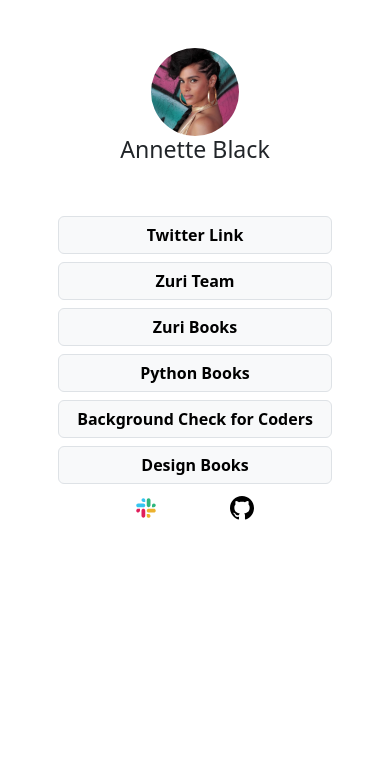
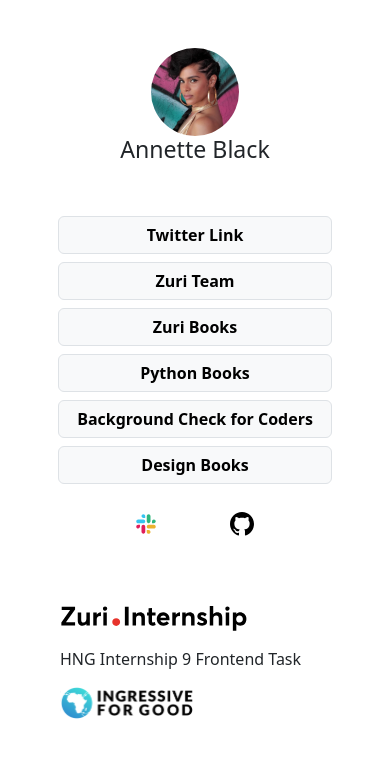
Before and after one commit to Emmanueluko3/hng-task-1, a React (Create React App) app: page / in a window 390 px wide. Shown: the top 758 px of the page. Built offline with nearby package versions, Linux system fonts and the light colour scheme.

Commit message:
footer and links fixed

```diff
--- a/src/App.css
+++ b/src/App.css
@@ -1,38 +1,8 @@
-.App {
-  text-align: center;
-}
 
-.App-logo {
-  height: 40vmin;
-  pointer-events: none;
-}
 
-@media (prefers-reduced-motion: no-preference) {
-  .App-logo {
-    animation: App-logo-spin infinite 20s linear;
+@media (max-width: 600px) {
+  .footer{
+    text-align: start;
+    flex-direction: column;
   }
 }
-
-.App-header {
-  background-color: #282c34;
-  min-height: 100vh;
-  display: flex;
-  flex-direction: column;
-  align-items: center;
-  justify-content: center;
-  font-size: calc(10px + 2vmin);
-  color: white;
-}
-
-.App-link {
-  color: #61dafb;
-}
-
-@keyframes App-logo-spin {
-  from {
-    transform: rotate(0deg);
-  }
-  to {
-    transform: rotate(360deg);
-  }
-}
--- a/src/App.js
+++ b/src/App.js
@@ -4,6 +4,7 @@
 import Icons from './components/icons';
 import slack from "./img/slack.svg";
 import github from "./img/github.svg";
+import Footer from './components/footer';
 
 function App() {
   return (
@@ -13,18 +14,21 @@
       </div>
 
       <div>
-        <Buttons link="" id="twitter" text="Twitter Link" />
+        <Buttons link="https://twitter.com/__froshy" id="twitter" text="Twitter Link" />
         <Buttons link="https://training.zuri.team/" id="btn__zuri" text="Zuri Team" />
         <Buttons link="http://books.zuri.team" id="books" text="Zuri Books" />
         <Buttons link="https://books.zuri.team/python-for-beginners?ref_id=<yourslackname>" id="book__python" text="Python Books" />
         <Buttons link="https://background.zuri.team" id="pitch" text="Background Check for Coders" />
         <Buttons link="https://books.zuri.team/design-rules" id="books__design" text="Design Books" />
       </div>
-      <div className="d-flex justify-content-center">
-        <a href="" className="me-5 btn"><Icons image={slack} alternate="Slack" /></a>
-        <a href="" className="btn"><Icons image={github} alternate="Github" /></a>
+
+      <div className="d-flex justify-content-center my-3">
+        <a href="https://app.slack.com/client/T042F7V19Q8/C041JU70S5U/rimeto_profile/U049507QXLY" className="me-5 btn"><Icons image={slack} alternate="Slack" /></a>
+        <a href="https://github.com/Emmanueluko3" className="btn"><Icons image={github} alternate="Github" /></a>
       </div>
-
+      <div className="my-5">
+        <Footer />
+      </div>
     </div>
   )
 }
--- /dev/null
+++ b/src/components/footer.jsx
@@ -0,0 +1,15 @@
+import zuri_logo from "../img/zuri_logo.svg"
+import I4G from "../img/I4G.svg"
+import "../App.css"
+
+function Footer() {
+    return (
+        <div className="d-flex justify-content-around footer mx-5">
+            <a href="" className="my-2"><img src={zuri_logo} alt="Zuri Internship Logo" /></a>
+            <p className="my-2">HNG Internship 9 Frontend Task</p>
+            <a href="" className="my-2"><img src={I4G} alt="Zuri Internship Logo" /></a>
+        </div>
+     );
+}
+
+export default Footer;
```
Also changed, not shown: src/img/I4G.svg (added), src/img/zuri_logo.svg (added).
